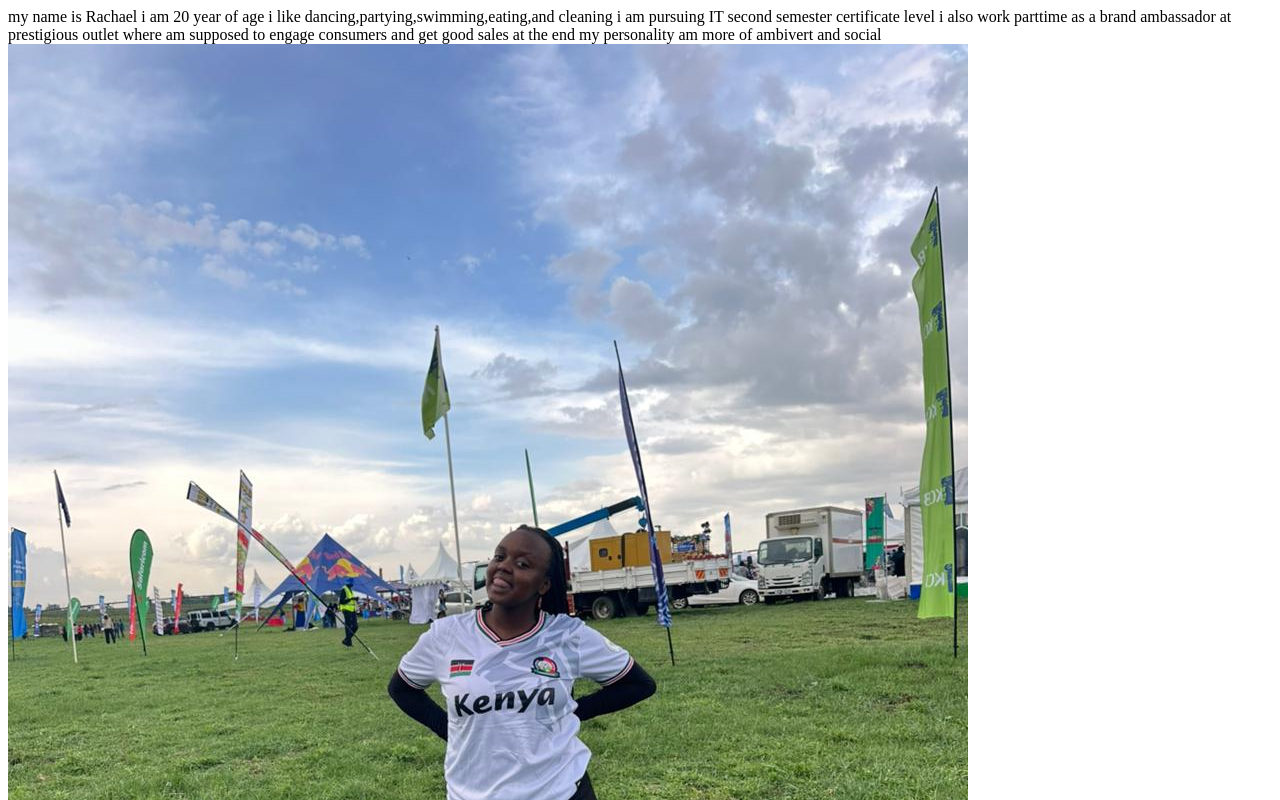
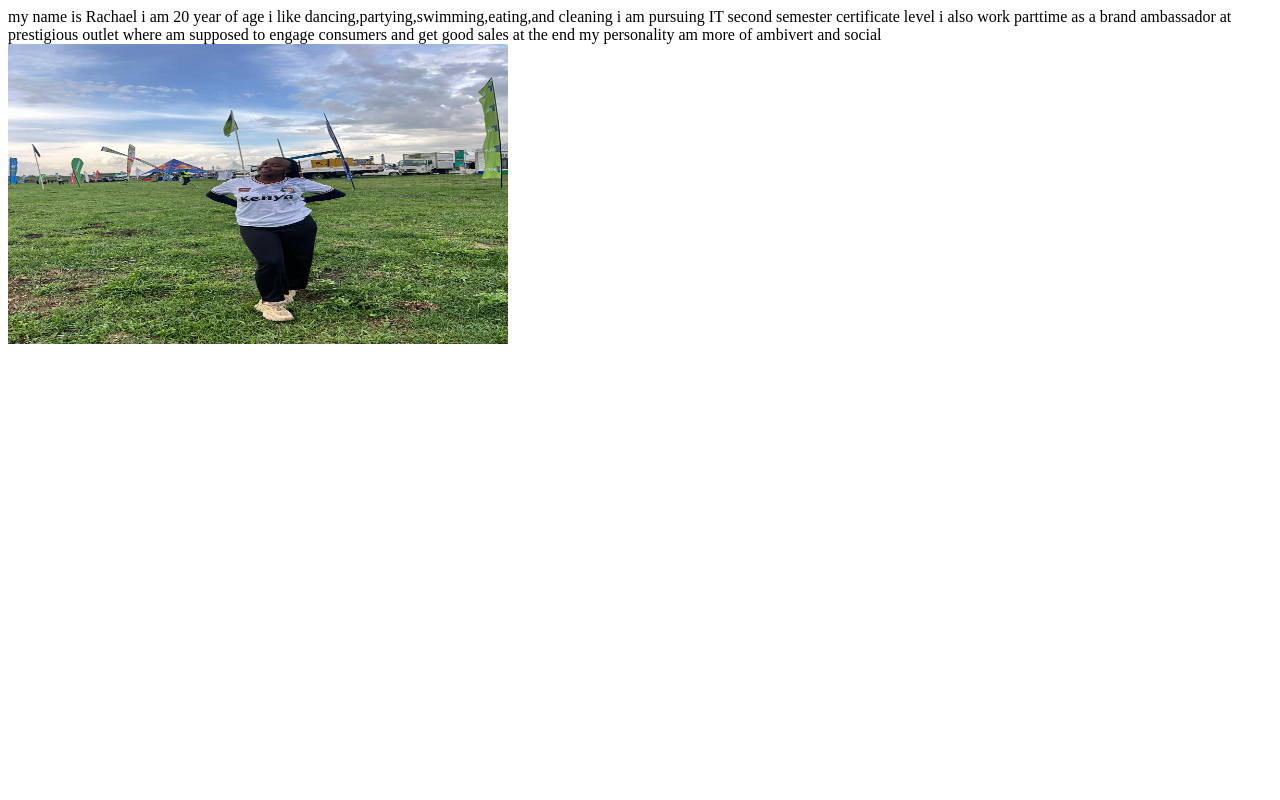
Before and after one commit to teelXO/CICT017-261476, a plain HTML site: page index.html in a window 1280 px wide. Shown: the top 800 px of the page. Drawn offline with Linux system fonts and the light colour scheme.

Commit message:
Update image dimensions in index.html

```diff
--- a/index.html
+++ b/index.html
@@ -5,4 +5,4 @@
 </h>i also work parttime as a brand ambassador at prestigious outlet where am supposed to engage  consumers and get good sales at the end </h1>
 </h> my personality am more of ambivert and social </h1>
 
-<img src = "IMG-20260315-WA0028.jpg" width "250" height "710">
+<img src = "IMG-20260315-WA0028.jpg" width="500" height="300">
```
